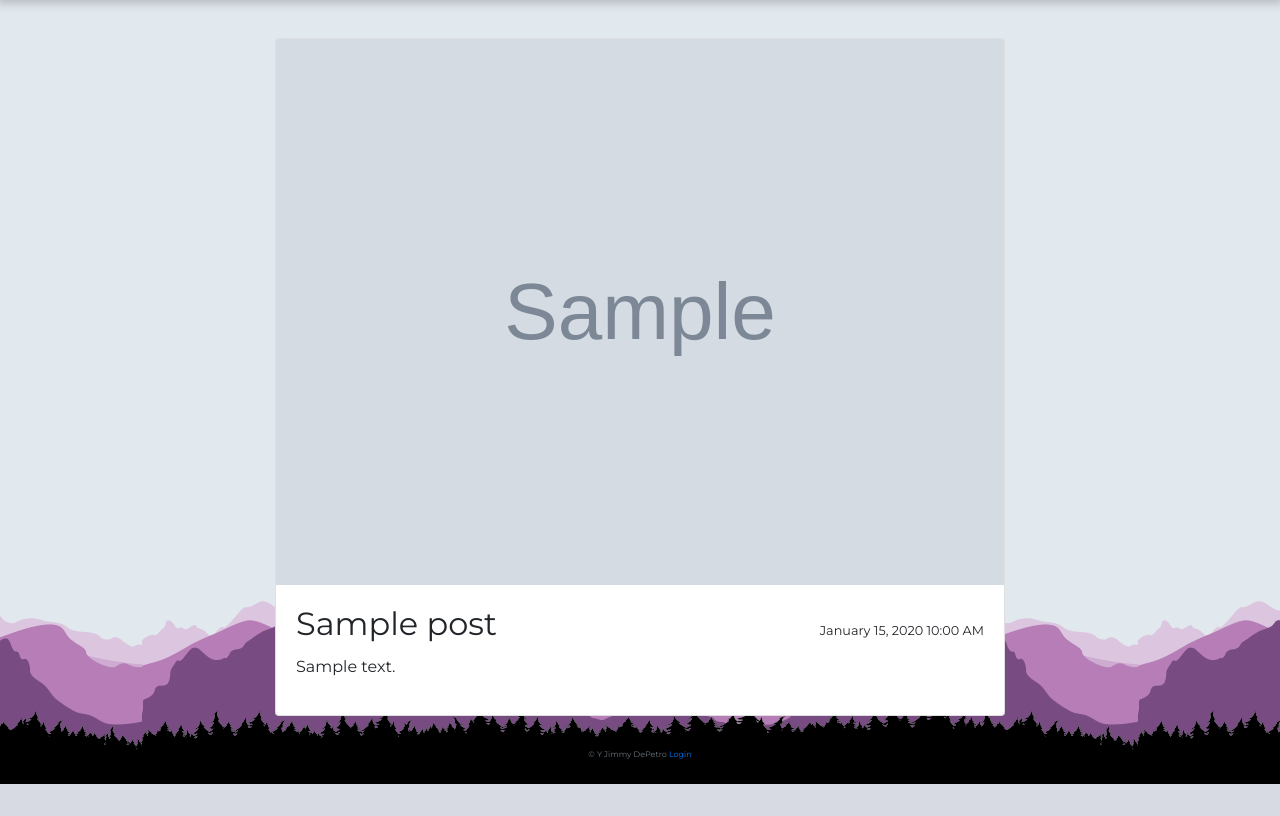
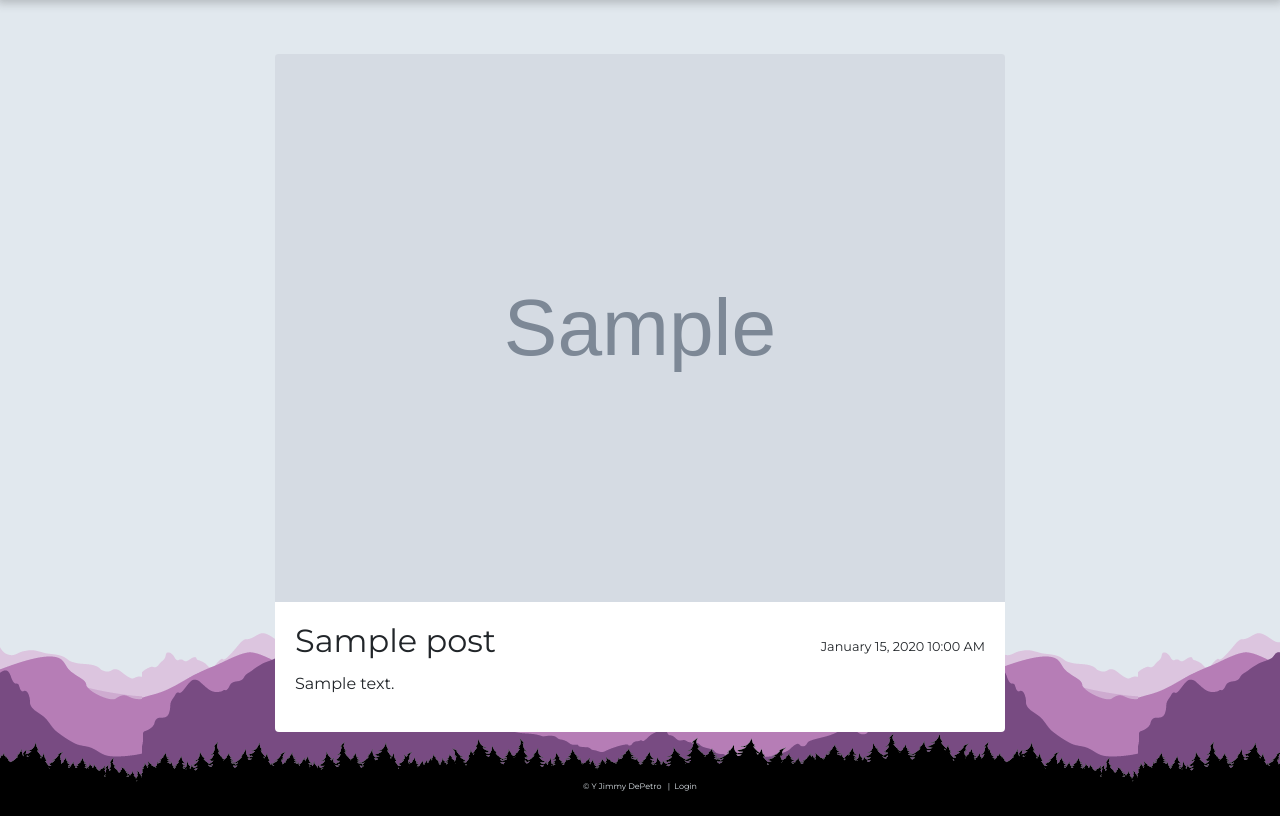
Before and after one commit to jwdepetro/avocadoist-flask, a Flask app: page / in a window 1280 px wide. Shown: the part 178-994 px from the top of the page. Before the commit the page ends 962 px from the top, so only its background shows below. Run offline with Flask 2, Linux system fonts and the light colour scheme; tables that the repository leaves empty hold one stand-in row (values such as "Sample post"); grey boxes marked "Sample" are stand-in pictures; some libraries are stand-ins or nearby versions.

Commit message:
more style clean up

```diff
--- a/app/static/app.css
+++ b/app/static/app.css
@@ -35,7 +35,10 @@ body
     color: #e1e8ee;
 }
 
-.header-link
+.header-link,
+.footer-link,
+.header-link:hover,
+.footer-link:hover
 {
     color: #e1e8ee;
 }
@@ -50,6 +53,7 @@ body
     width: 100%;
     height: 60px;
     font-size: .5rem;
+    color: #e1e8ee;
 }
 
 .btn-primary
@@ -63,3 +67,8 @@ body
 {
     color: #9fb199;
 }
+
+.card
+{
+    border: none;
+}
--- a/app/templates/partials/_footer.html
+++ b/app/templates/partials/_footer.html
@@ -1,9 +1,10 @@
 <footer class="footer sticky-bottom d-flex align-items-center" id="footer">
     <div class="container d-flex justify-content-center">
         <div class="row">
-            <span class="text-muted">&copy; {{moment().format('Y')}} Jimmy DePetro</span> &nbsp;
+            <a class="footer-link" href="mailto:jwdepetro@gmail.com">&copy; {{ moment().format('Y') }} Jimmy DePetro</a> &nbsp;
             {% if current_user.is_anonymous %}
-            <a href="{{ url_for('login') }}">Login</a>
+                &nbsp;| &nbsp;
+                <a class="footer-link" href="{{ url_for('login') }}">Login</a>
             {% endif %}
         </div>
     </div>
--- a/app/templates/partials/_post.html
+++ b/app/templates/partials/_post.html
@@ -1,4 +1,4 @@
-<div class="card my-2" id="p{{ post.id }}">
+<div class="card my-4" id="p{{ post.id }}">
     {% if post.image_url() %}
     <img class="card-img-top" src="{{ post.image_url() }}">
     {% endif %}
```
